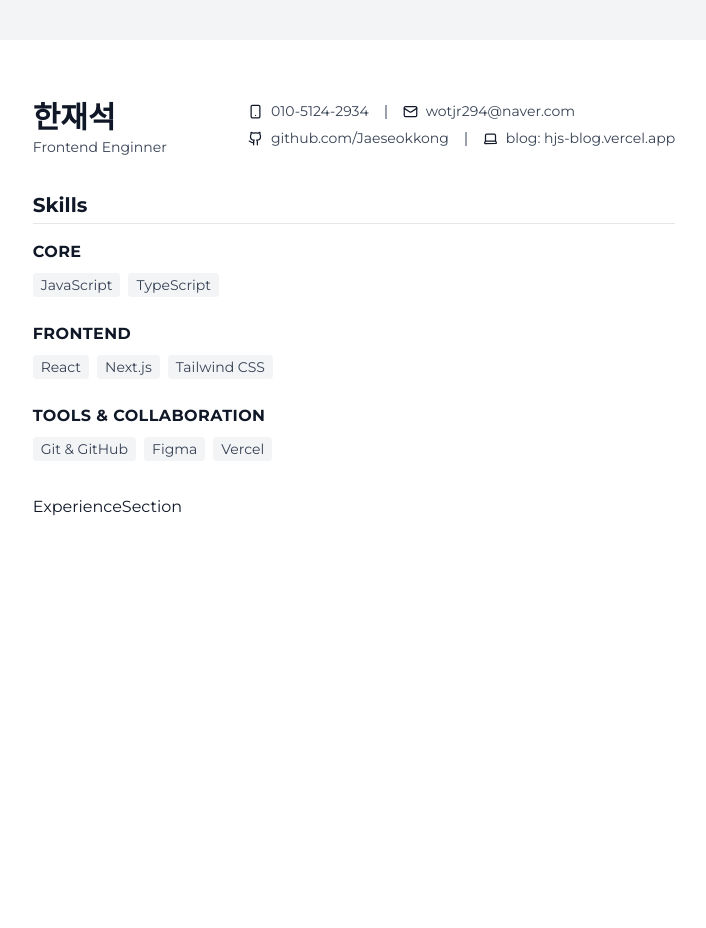
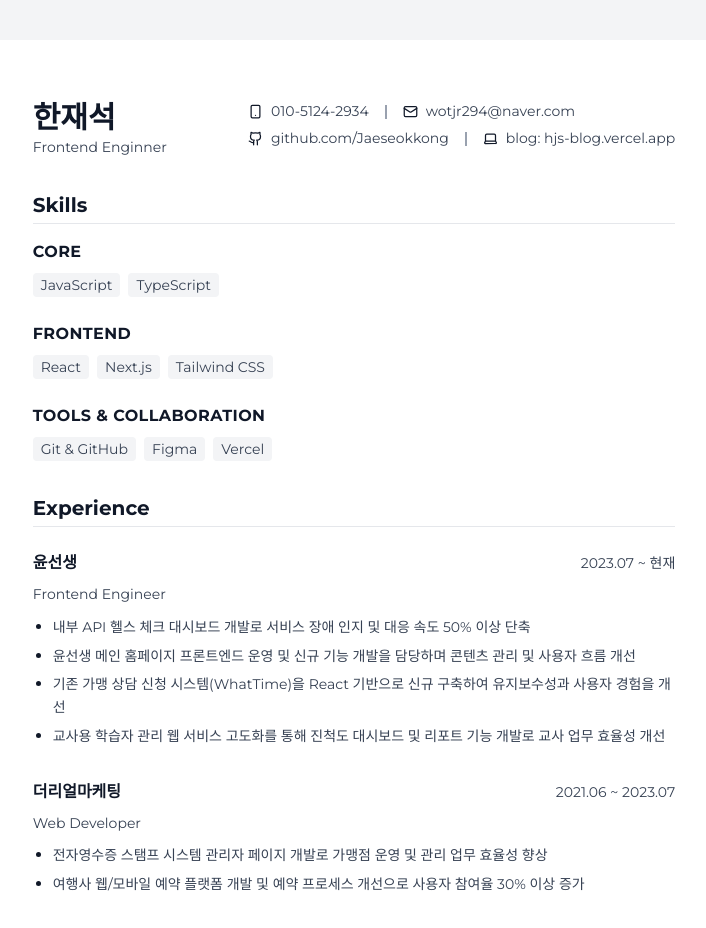
Before and after one commit to Jaeseokkong/NEXT-BLOG, a Next.js app: page /resume in a window 1280 px wide. Shown: the top 928 px of the page, without its empty margins (286-992 px from the left). Built offline with nearby package versions, Linux system fonts and the light colour scheme.

Commit message:
feat(ExperienceItem): 경력 사항 추가

```diff
--- a/src/app/resume/components/organisms/ExperienceSection.tsx
+++ b/src/app/resume/components/organisms/ExperienceSection.tsx
@@ -1,7 +1,34 @@
+import ExperienceItem from '@/components/molecules/ExperienceItem'
+import { SectionTitle } from '@/components/molecules/SectionTitle'
 import React from 'react'
 
 export default function ExperienceSection() {
     return (
-        <div>ExperienceSection</div>
+        <section className="mb-10">
+            <SectionTitle>Experience</SectionTitle>
+
+            <div className="mt-6 space-y-8">
+                <ExperienceItem
+                    company="윤선생"
+                    role="Frontend Engineer"
+                    period="2023.07 ~ 현재"
+                    achievements={[
+                        "내부 API 헬스 체크 대시보드 개발로 서비스 장애 인지 및 대응 속도 50% 이상 단축",
+                        "윤선생 메인 홈페이지 프론트엔드 운영 및 신규 기능 개발을 담당하며 콘텐츠 관리 및 사용자 흐름 개선",
+                        "기존 가맹 상담 신청 시스템(WhatTime)을 React 기반으로 신규 구축하여 유지보수성과 사용자 경험을 개선",
+                        "교사용 학습자 관리 웹 서비스 고도화를 통해 진척도 대시보드 및 리포트 기능 개발로 교사 업무 효율성 개선",
+                    ]}
+                />
+                <ExperienceItem
+                    company="더리얼마케팅"
+                    role="Web Developer"
+                    period="2021.06 ~ 2023.07"
+                    achievements={[
+                      "전자영수증 스탬프 시스템 관리자 페이지 개발로 가맹점 운영 및 관리 업무 효율성 향상",
+                      "여행사 웹/모바일 예약 플랫폼 개발 및 예약 프로세스 개선으로 사용자 참여율 30% 이상 증가",
+                    ]}
+                />
+            </div>
+        </section>
     )
 }
```
